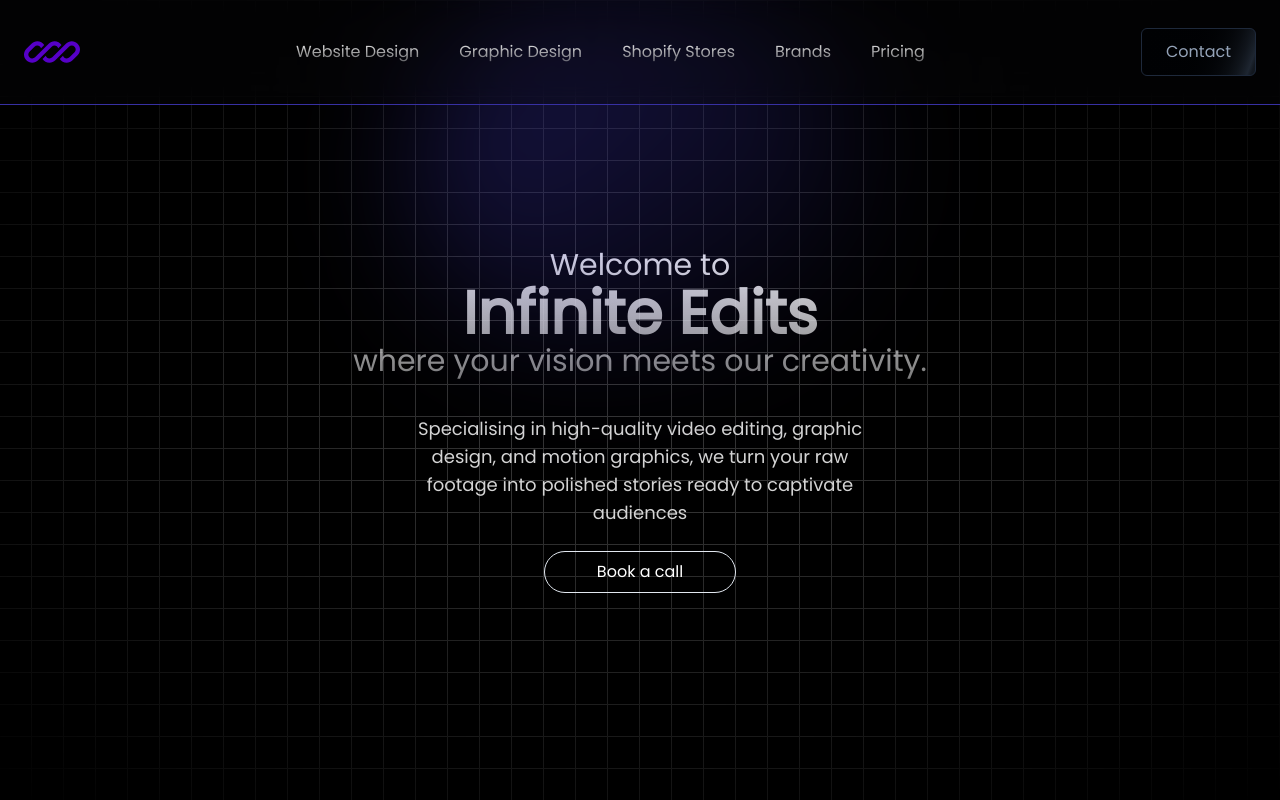
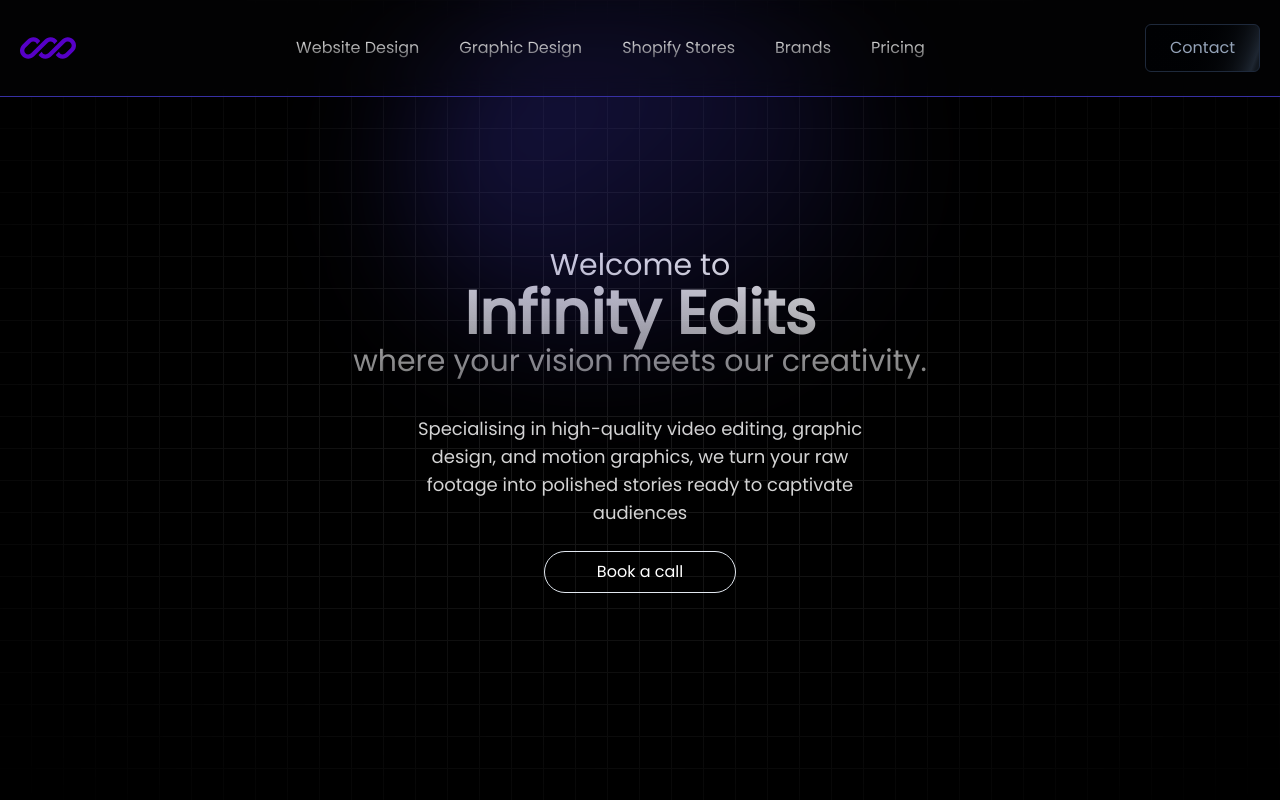
Before and after one commit to DGclasher/infinite-edits, a Next.js app: page / in a window 1280 px wide. Built offline with nearby package versions, Linux system fonts and the light colour scheme.

Commit message:
fix navbar bug

```diff
--- a/app/layout.tsx
+++ b/app/layout.tsx
@@ -18,7 +18,7 @@ export default function RootLayout({
     <html lang="en">
       <body className={font.className}>
         <>
-        <div className="w-full fixed top-0 md:items-center md:justify-center backdrop-filter backdrop-blur-md bg-zinc-950 bg-opacity-30 border-b border-indigo-800 antialiased z-50  overflow-hidden">
+        <div className="w-full fixed top-0 md:items-center md:justify-center backdrop-filter backdrop-blur-md bg-zinc-950 bg-opacity-30 border-b border-indigo-800 antialiased z-50  ">
             <Navbar />
           </div>
           {children}
--- a/app/page.tsx
+++ b/app/page.tsx
@@ -5,18 +5,18 @@ import Link from "next/link";
 
 export default function Home() {
   return (
-    <div className="overflow-x-hidden relative h-screen max-w-screen flex flex-col justify-center items-center">
+    <div className="overflow-x-hidden  antialiased  relative  h-screen max-w-screen flex flex-col justify-center items-center">
 
     <div className='absolute top-0 z-10 flex items-center'>
               <div className='w-[450px] h-[350px]  rounded-full z-2 blur-3xl bg-gradient-to-br from-indigo-800/50 to-transparent'></div>
 
     </div>
-      <div className="h-full w-full bg-black bg-grid-white/[0.2] relative flex items-center justify-center overflow-x-hidden">
+      <div className="h-full w-full bg-black bg-grid-white/[0.09] relative flex items-center justify-center overflow-x-hidden">
         <div className="absolute pointer-events-none inset-0 flex items-center justify-center bg-black [mask-image:radial-gradient(ellipse_at_center,transparent_20%,black)]"></div>
 
-        <div className="p-4 mx-auto relative z-2 w-full pt-10 md:pt-20 px-2">
+        <div className="p-4 mx-auto relative z-1 w-full pt-10 md:pt-20 px-2">
           <div className=" pb-5 px-6 text-center bg-clip-text text-transparent bg-gradient-to-b from-neutral-50 to bg-neutral-300 bg-opacity-50">
-          <span className="text-3xl">Welcome to</span><br/> <span className="text-6xl font-bold">Infinite Edits</span> <br/><span className="text-3xl">where your vision meets our creativity.</span>
+          <span className="text-3xl">Welcome to</span><br/> <span className="text-6xl font-bold">Infinity Edits</span> <br/><span className="text-3xl">where your vision meets our creativity.</span>
           </div>
 
           <p className="mt-4 text-lg font-normal text-neutral-300 max-w-lg text-center mx-auto px-4">
--- a/components/drop-down-menu.tsx
+++ b/components/drop-down-menu.tsx
@@ -23,7 +23,7 @@ const DropDownMenu: React.FC<DropDownMenuProps> = ({ onClose }) => {
      top-28
      left-0
      right-0
-     z-80
+     z-50
      rounded-t-3xl
     "
       initial={{ opacity: 0, y: "-80%" }}
--- a/components/navbar.tsx
+++ b/components/navbar.tsx
@@ -22,7 +22,7 @@ const Navbar = () => {
 
   return (
     <div>
-      <div className="p-4 md:p-6 flex items-center justify-between z-50">
+      <div className="p-4 md:p-5 flex items-center justify-between z-50">
         <div>
           <Link className="cursor-pointer" href="/">
             <Image
```
